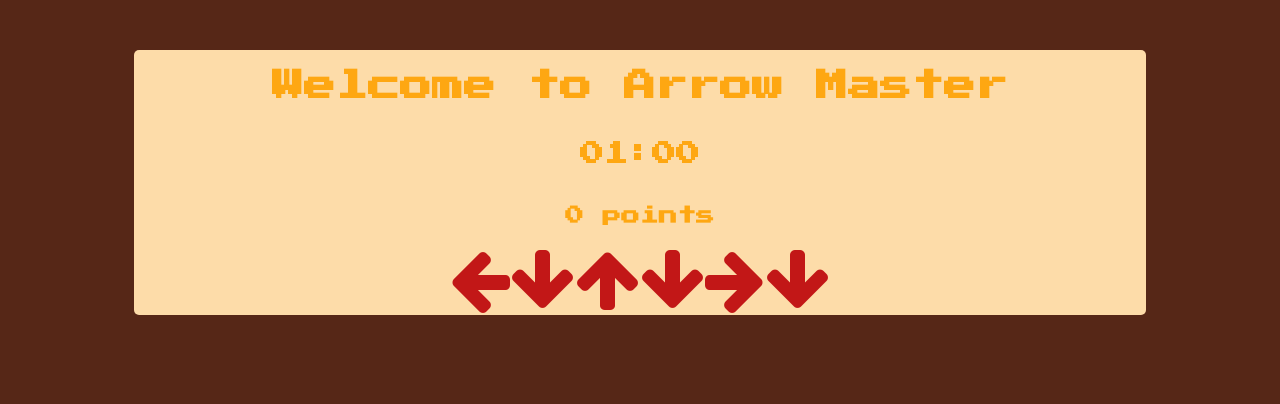
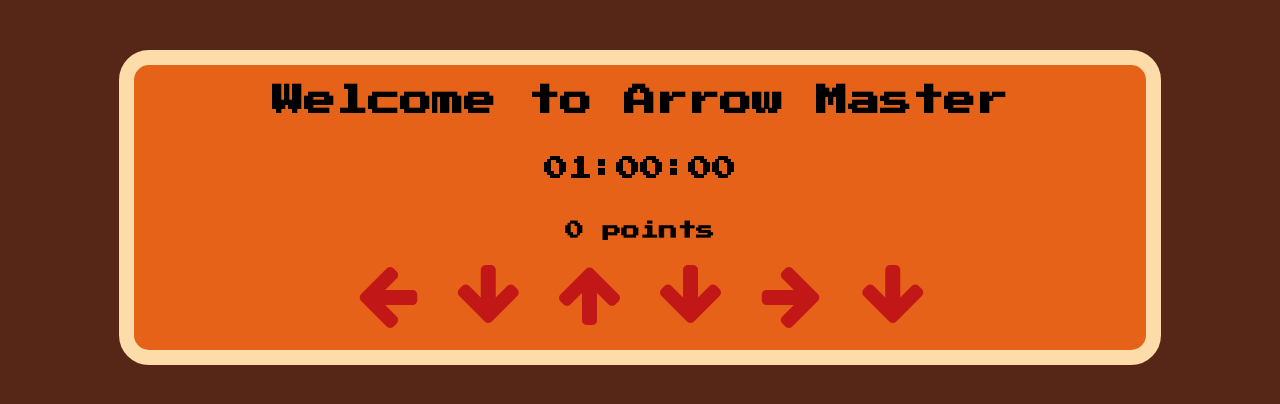
Before and after one commit to ms-sophia/arrow_game, a plain HTML site: page index.html in a window 1280 px wide. Drawn offline with Linux system fonts and the light colour scheme; a web font is replaced by a local one.

Commit message:
style:update the colors and add number of colors

```diff
--- a/index.html
+++ b/index.html
@@ -28,7 +28,7 @@
                 <spand id="messageBoard">Welcome to Arrow Master</span>
             </h1>
             <h2>
-                <span id="timer">01:00</span>
+                <span id="timer">01:00:00</span>
             </h2>
             <h3>
                 <span id="counter">0 points</span>
--- a/styles/styles.css
+++ b/styles/styles.css
@@ -7,10 +7,12 @@ body
     width: 80%;
     height: 100%;
     max-width: 960%;
-    background-color: #fddca9;
+    background-color: #e76219;
     margin: 50px auto;
     text-align: center;
-    border-radius: 5px;
+    border-radius: 30px;
+    border-color: #fddca9;
+    border:#fddca9 solid 15px;
 
 }
 
@@ -19,7 +21,7 @@ h1,h2,h3
 {
     padding: 20px;
     margin: auto;
-    color:#FEA712;
+    color:black;
     font-family: "Press Start 2P", system-ui;
 }
 h1{
@@ -36,12 +38,13 @@ h3{
 .keyArrows
 {
     display:grid;
-    grid-template-columns:0fr 0fr 0fr 0fr 0fr 0fr;
+    grid-template-columns:0.1fr 0.1fr 0.1fr 0.1fr 0.1fr 0.1fr;
     justify-content: center;
     font-size:70px;
+    padding-bottom: 2%;
 }
 
 .fa
 {
-    color: #C21717;
+    color: #c21717;
 }
```
